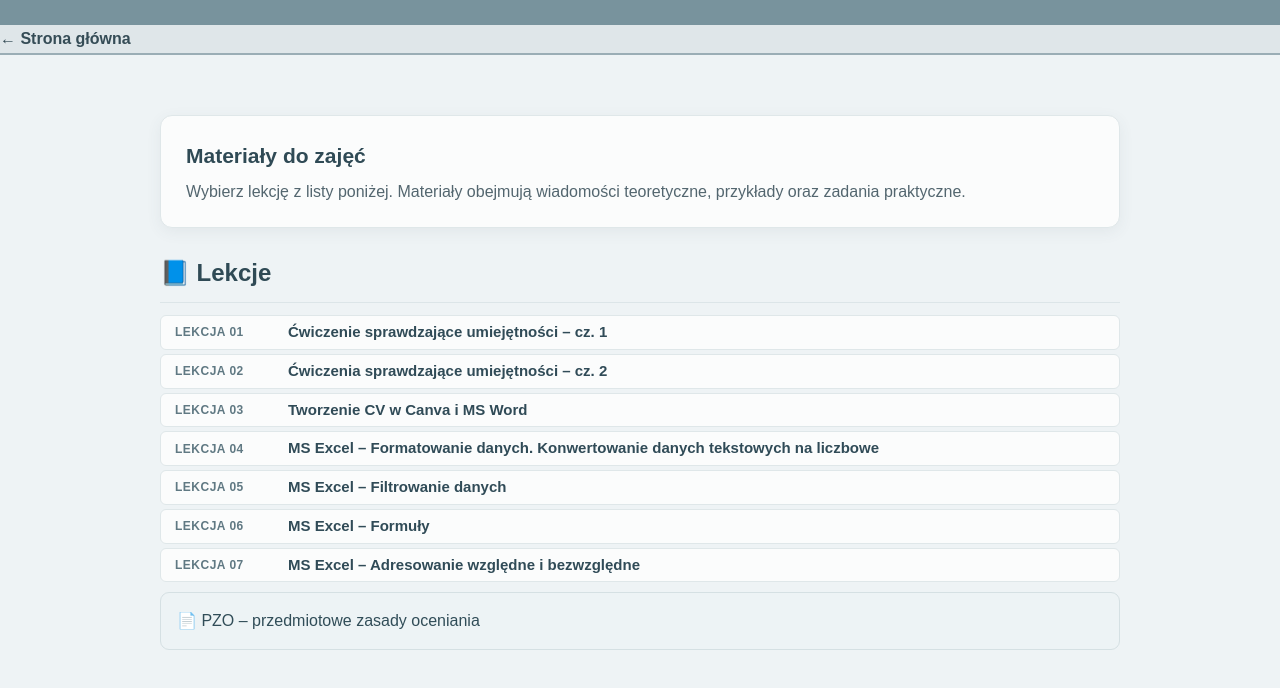
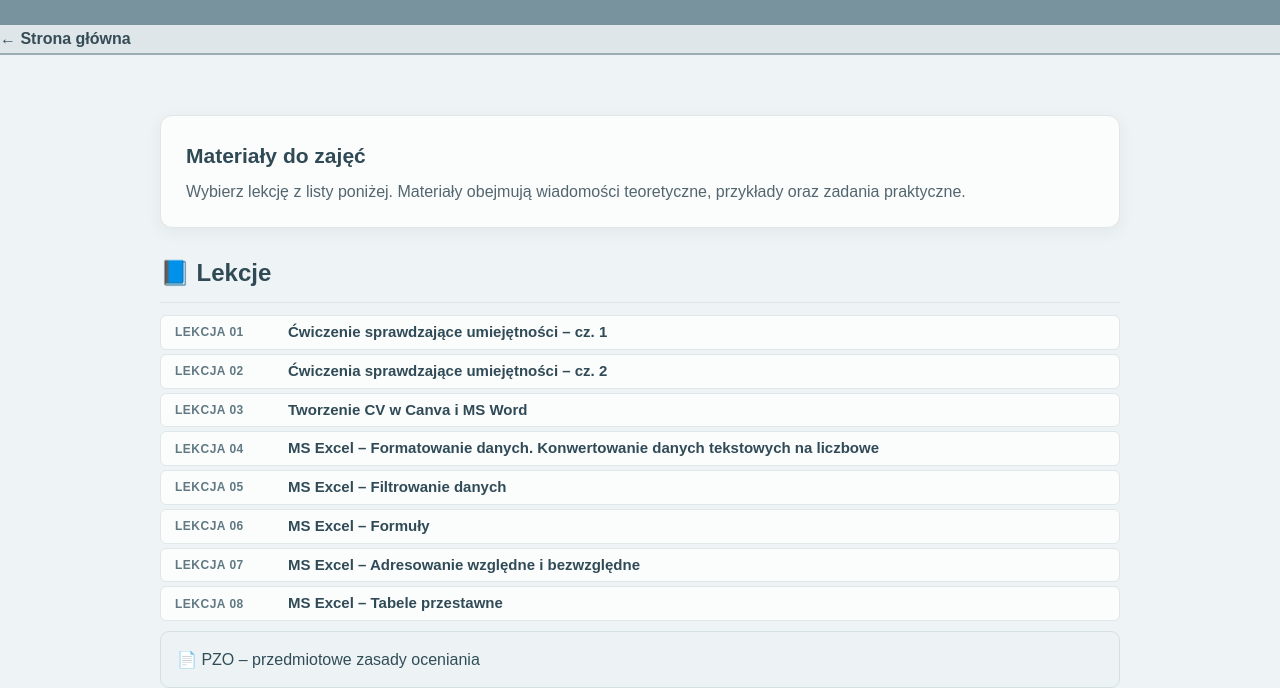
Before and after one commit to ep-strefa-it-hub/strefa-it, a plain HTML site: page ab/index.html in a window 1280 px wide. Shown: the part 124-812 px from the top of the page. Drawn offline with Linux system fonts and the light colour scheme.

Commit message:
Update index.html

```diff
--- a/ab/index.html
+++ b/ab/index.html
@@ -69,6 +69,10 @@
     <div class="numer">Lekcja 07</div>
     <h3>MS Excel – Adresowanie względne i bezwzględne</h3>
 </a>
+<a class="lekcja" href="08-tabele-przestawne/index.html">
+    <div class="numer">Lekcja 08</div>
+    <h3>MS Excel – Tabele przestawne</h3>
+</a>
 
 
 
```
